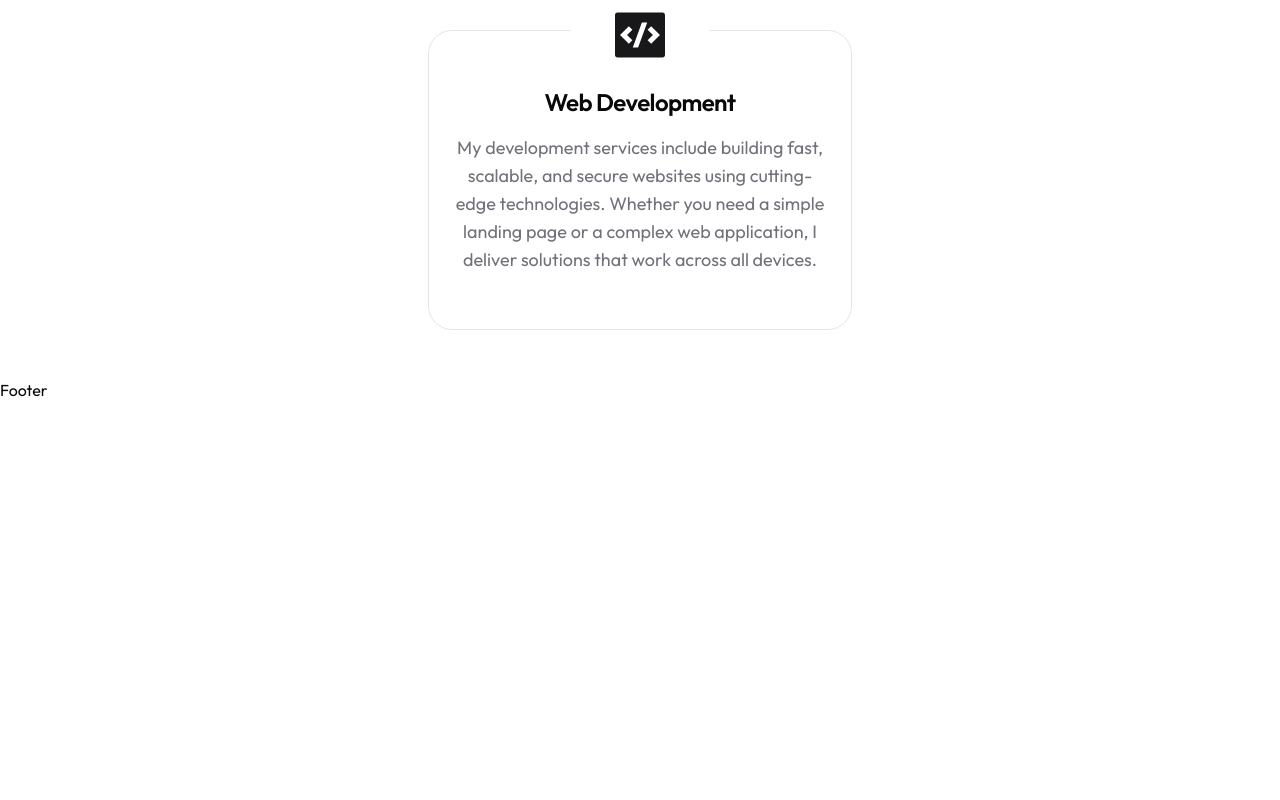
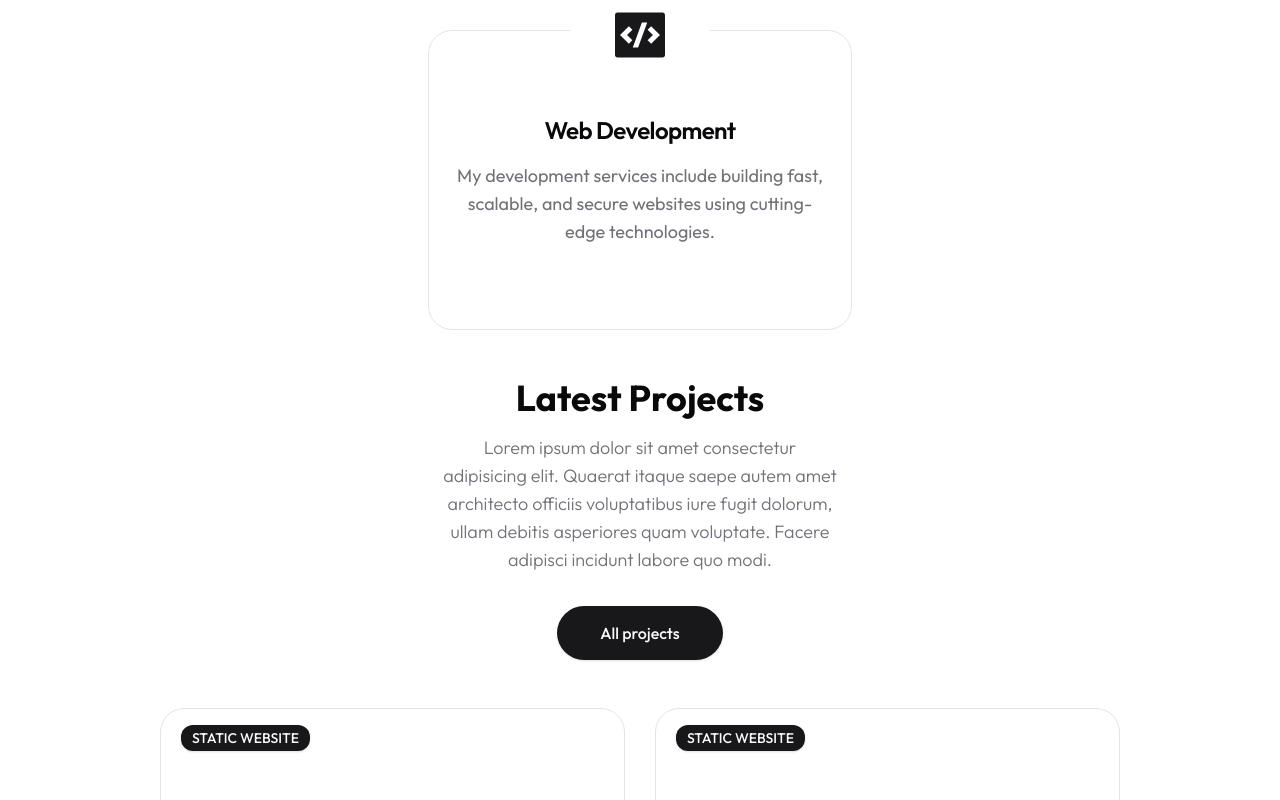
Before and after one commit to AQuoc98/portfolio, a Next.js app: page / in a window 1280 px wide. Shown: the part 2000-2800 px from the top of the page. Before the commit the page ends 2402 px from the top, so only its background shows below. Built offline with nearby package versions, Linux system fonts and the light colour scheme.

Commit message:
feat: add project section

```diff
--- a/package.json
+++ b/package.json
@@ -25,6 +25,7 @@
     "react-dom": "^18",
     "react-hook-form": "^7.53.0",
     "react-icons": "^5.3.0",
+    "swiper": "^11.1.14",
     "tailwind-merge": "^2.5.2",
     "tailwindcss-animate": "^1.0.7",
     "zod": "^3.23.8"
--- a/src/app/globals.css
+++ b/src/app/globals.css
@@ -92,3 +92,9 @@
 .section-title {
   @apply text-4xl font-bold relative w-max flex items-center justify-between;
 }
+
+.swiper-horizontal > .section-pagination-bullets .swiper-pagination-bullet,
+.swiper-pagination-horizontal.swiper-pagination-bullets
+  .swiper-pagination-bullet {
+  @apply bg-primary;
+}
--- a/src/app/page.tsx
+++ b/src/app/page.tsx
@@ -1,6 +1,7 @@
 import About from "@/components/about";
 import Hero from "@/components/hero";
 import Services from "@/components/services";
+import Work from "@/components/work";
 
 export default function Home() {
   return (
@@ -8,6 +9,7 @@ export default function Home() {
       <Hero />
       <About />
       <Services />
+      <Work />
     </>
   );
 }
--- /dev/null
+++ b/src/components/project-card.tsx
@@ -0,0 +1,50 @@
+import Image from "next/image";
+import { Badge } from "./ui/badge";
+import { Card, CardHeader } from "./ui/card";
+import Link from "next/link";
+import { RiLink } from "react-icons/ri";
+
+type ProjectCardProps = {
+  project: {
+    image: string;
+    category: string;
+    name: string;
+    description: string;
+    link: string;
+  };
+};
+const ProjectCard = ({ project }: ProjectCardProps) => {
+  return (
+    <Card className="group overflow-hidden relative">
+      <CardHeader className="p-0">
+        <div className="relative w-full h-[300px] flex items-center justify-center overflow-hidden">
+          <Image
+            className="absolute bottom-0 shadow-2xl"
+            src={project.image}
+            alt="project image"
+            width={247}
+            height={250}
+            priority
+          />
+          <div>
+            <Link
+              href={project.link}
+              className="w-[54px] h-[54px] rounded-full flex justify-center items-center scale-0 opacity-0 group-hover:scale-100 group-hover:opacity-100 transition-all duration-200 bg-primary"
+            >
+              <RiLink className="text-secondary"/>
+            </Link>
+          </div>
+        </div>
+      </CardHeader>
+      <div className="h-full px-8 py-6">
+        <Badge className="uppercase text-sm font-medium mb-2 absolute top-4 left-5">
+          {project.category}
+        </Badge>
+        <h4 className="h4 mb-1">{project.name}</h4>
+        <p className="text-muted-foreground text-lg">{project.description}</p>
+      </div>
+    </Card>
+  );
+};
+
+export default ProjectCard;
--- a/src/components/services.tsx
+++ b/src/components/services.tsx
@@ -12,13 +12,13 @@ const servicesData = [
     icon: <RiVipDiamondFill className="text-6xl" />,
     title: "Web Design",
     description:
-      "I focus on creating intuitive and engaging designs that provide a seamless user experience",
+      "I focus on creating intuitive and engaging designs that provide a seamless user experience.",
   },
   {
     icon: <RiCodeBoxFill className="text-6xl" />,
     title: "Web Development",
     description:
-      "My development services include building fast, scalable, and secure websites using cutting-edge technologies. Whether you need a simple landing page or a complex web application, I deliver solutions that work across all devices.",
+      "My development services include building fast, scalable, and secure websites using cutting-edge technologies.",
   },
 ];
 const Services = () => {
--- a/src/components/ui/badge.tsx
+++ b/src/components/ui/badge.tsx
@@ -1,10 +1,10 @@
-import * as React from "react"
-import { cva, type VariantProps } from "class-variance-authority"
+import * as React from "react";
+import { cva, type VariantProps } from "class-variance-authority";
 
-import { cn } from "@/lib/utils"
+import { cn } from "@/lib/utils";
 
 const badgeVariants = cva(
-  "inline-flex items-center rounded-md border px-2.5 py-0.5 text-xs font-semibold transition-colors focus:outline-none focus:ring-2 focus:ring-ring focus:ring-offset-2",
+  "inline-flex items-center rounded-xl border px-2.5 py-0.5 text-xs font-semibold transition-colors focus:outline-none focus:ring-2 focus:ring-ring focus:ring-offset-2",
   {
     variants: {
       variant: {
@@ -20,8 +20,8 @@ const badgeVariants = cva(
     defaultVariants: {
       variant: "default",
     },
-  }
-)
+  },
+);
 
 export interface BadgeProps
   extends React.HTMLAttributes<HTMLDivElement>,
@@ -30,7 +30,7 @@ export interface BadgeProps
 function Badge({ className, variant, ...props }: BadgeProps) {
   return (
     <div className={cn(badgeVariants({ variant }), className)} {...props} />
-  )
+  );
 }
 
-export { Badge, badgeVariants }
+export { Badge, badgeVariants };
--- /dev/null
+++ b/src/components/work.tsx
@@ -0,0 +1,97 @@
+"use client";
+
+import Link from "next/link";
+import "swiper/css";
+import "swiper/css/pagination";
+import { Pagination } from "swiper/modules";
+import { Swiper, SwiperSlide } from "swiper/react";
+import { Button } from "./ui/button";
+import ProjectCard from "./project-card";
+
+const projectData = [
+  {
+    image: "/work/sweetpotato.png",
+    category: "static website",
+    name: "Sweet Potato Website",
+    description:
+      "Landing Page introducing handmade products, especially Scrunchies from Lang",
+    link: "https://sweetpotatoplanet.vercel.app/",
+  },
+  {
+    image: "/work/sweetpotato.png",
+    category: "static website",
+    name: "Sweet Potato Website",
+    description:
+      "Landing Page introducing handmade products, especially Scrunchies from Lang",
+    link: "https://sweetpotatoplanet.vercel.app/",
+  },
+  {
+    image: "/work/sweetpotato.png",
+    category: "static website",
+    name: "Sweet Potato Website",
+    description:
+      "Landing Page introducing handmade products, especially Scrunchies from Lang",
+    link: "https://sweetpotatoplanet.vercel.app/",
+  },
+  {
+    image: "/work/sweetpotato.png",
+    category: "static website",
+    name: "Sweet Potato Website",
+    description:
+      "Landing Page introducing handmade products, especially Scrunchies from Lang",
+    link: "https://sweetpotatoplanet.vercel.app/",
+  },
+  {
+    image: "/work/sweetpotato.png",
+    category: "static website",
+    name: "Sweet Potato Website",
+    description:
+      "Landing Page introducing handmade products, especially Scrunchies from Lang",
+    link: "https://sweetpotatoplanet.vercel.app/",
+  },
+];
+
+const Work = () => {
+  return (
+    <section className="relative mb-12 xl:mb-48">
+      <div className="container mx-auto">
+        <div className="max-w-[400px] mx-auto xl:mx-0 text-center xl:text-left mb-12 xl:h-[400px] flex flex-col justify-center items-center xl:items-start">
+          <h2 className="section-title mb-4">Latest Projects</h2>
+          <p className="subtitle mb-8">
+            Lorem ipsum dolor sit amet consectetur adipisicing elit. Quaerat
+            itaque saepe autem amet architecto officiis voluptatibus iure fugit
+            dolorum, ullam debitis asperiores quam voluptate. Facere adipisci
+            incidunt labore quo modi.
+          </p>
+          <Link href="/projects">
+            <Button>All projects</Button>
+          </Link>
+        </div>
+        <div className="xl:max-w-[1000px] xl:absolute right-0 top-0">
+          <Swiper
+            className="h-[480px]"
+            slidesPerView={1}
+            breakpoints={{
+              640: {
+                slidesPerView: 2,
+              },
+            }}
+            spaceBetween={30}
+            modules={[Pagination]}
+            pagination={{ clickable: true, dynamicBullets: true }}
+          >
+            {projectData.slice(0, 4).map((project, index) => {
+              return (
+                <SwiperSlide key={index}>
+                  <ProjectCard project={project} />
+                </SwiperSlide>
+              );
+            })}
+          </Swiper>
+        </div>
+      </div>
+    </section>
+  );
+};
+
+export default Work;
```
Also changed, not shown: 2 other files (tests, documents, lock files or other folders).
